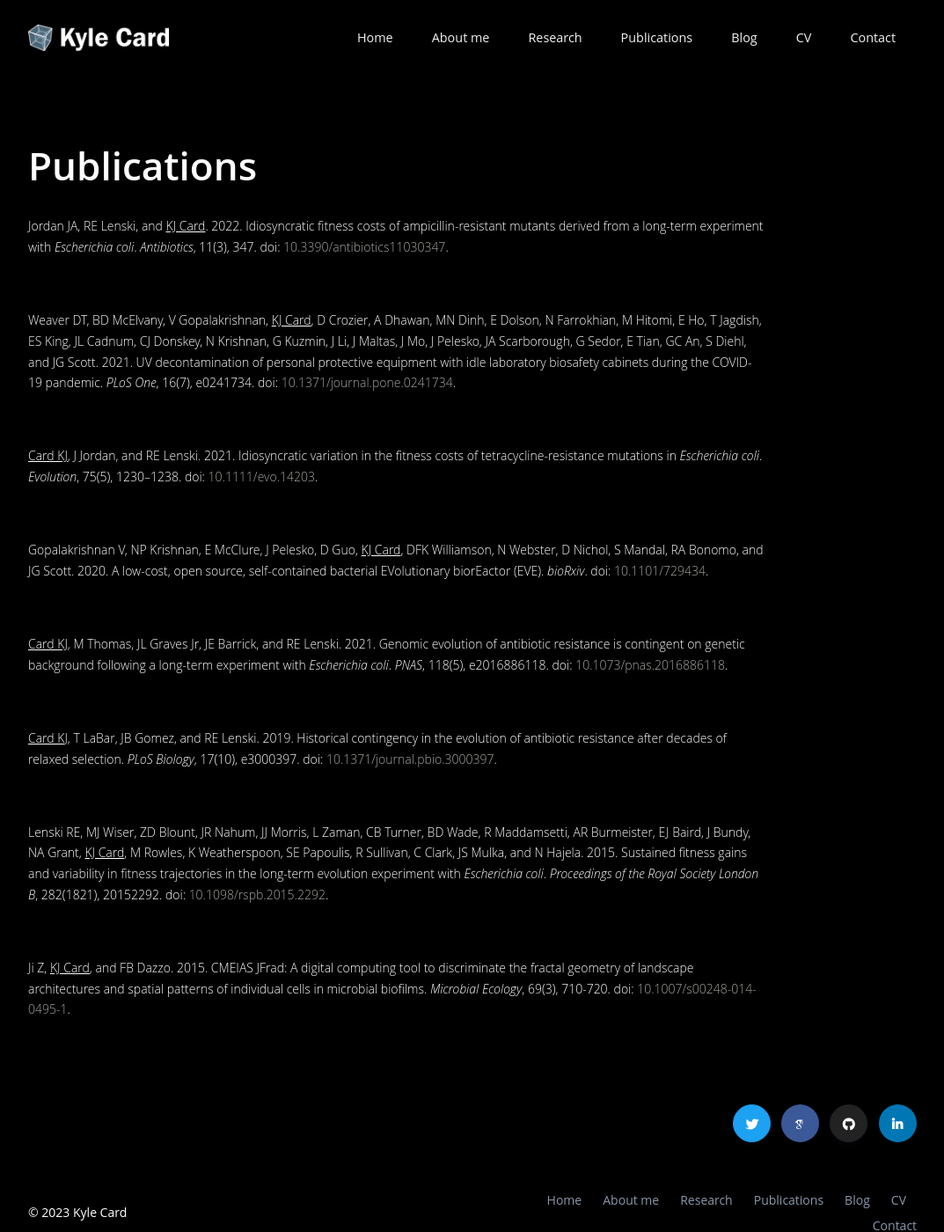
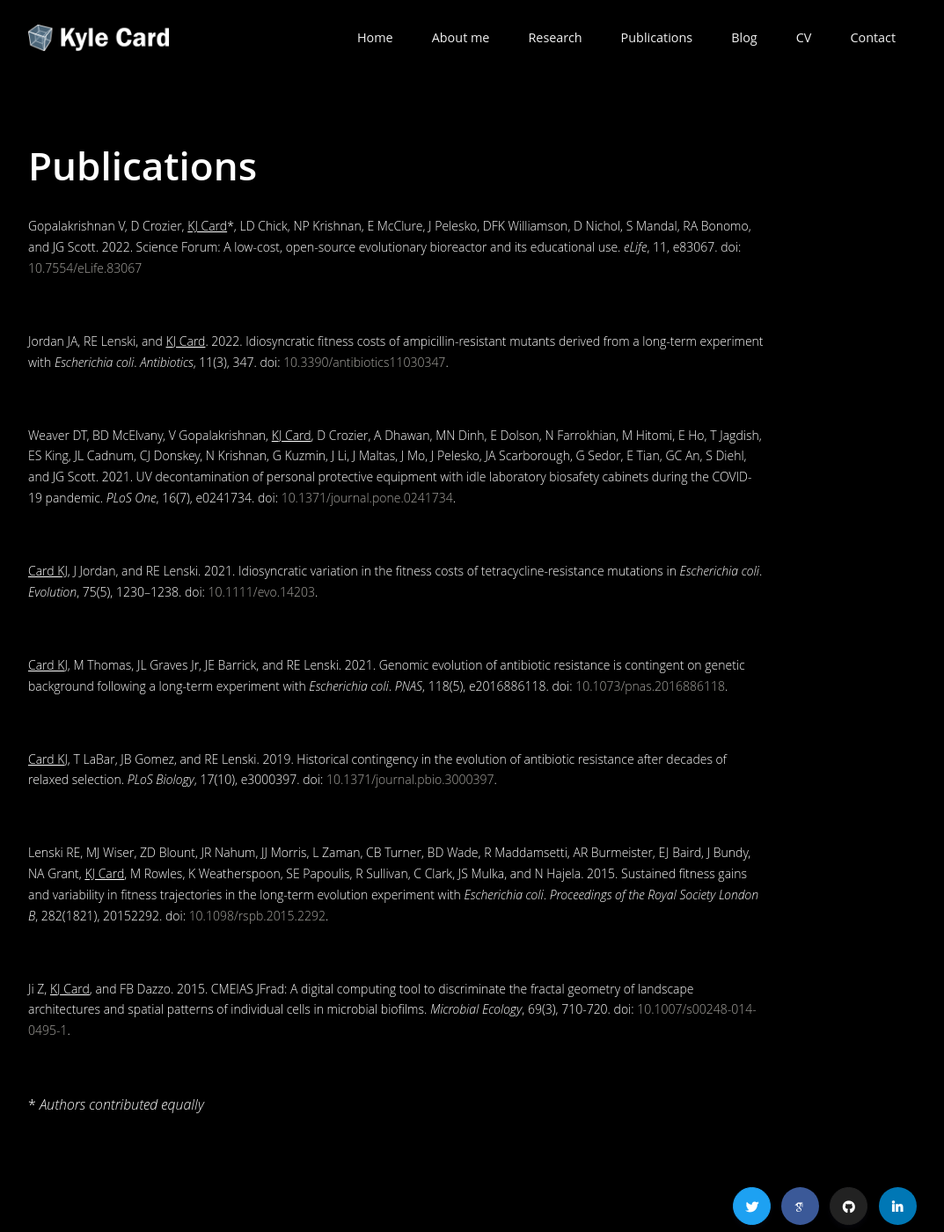
Before and after one commit to KyleCard/kylejcard, a Jekyll site: the page built from _pages/publications.md, in a window 1280 px wide and 1400 px high. Shown: the whole window at 88% size, without its empty margins (103-1176 px from the left). Built offline with Jekyll 4.4.1, drawn with Linux system fonts in a browser that asks for light colours; nearby versions of some CDN libraries; some web fonts are replaced; comment, search, counter and statistics services are not loaded.

Commit message:
Updated publications page and gemfile

```diff
--- a/Gemfile
+++ b/Gemfile
@@ -1,8 +1,11 @@
 source 'https://rubygems.org'
 
-gem 'jekyll', '3.8.5'
+gem 'jekyll'
 
 group :jekyll_plugins do
   gem 'jekyll-paginate'
   gem 'jekyll-sitemap'
 end
+
+gem "webrick"
+gem "jekyll-feed"
--- a/_pages/publications.md
+++ b/_pages/publications.md
@@ -3,6 +3,18 @@ title: Publications
 ---
 
 <script type='text/javascript' src='https://d1bxh8uas1mnw7.cloudfront.net/assets/embed.js'></script>
+
+<div class="row">
+    <div class="col-md-10">
+        <p class="description">
+        Gopalakrishnan V, D Crozier, <u>KJ Card</u>*, LD Chick, NP Krishnan, E McClure, J Pelesko, DFK Williamson, D Nichol, S Mandal, RA Bonomo, and JG Scott. 2022. Science Forum: A low-cost, open-source evolutionary bioreactor and its educational use. <i>eLife</i>, 11, e83067. doi: <a href="https://doi.org/10.7554/eLife.83067">10.7554/eLife.83067</a></p>
+    </div>
+    <div class="col-md-2">
+        <div data-badge-popover="right" data-badge-type="donut" data-doi="10.7554/eLife.83067" data-hide-no-mentions="true" class="altmetric-embed"></div>
+    </div>
+</div>
+
+<br>
 
 <div class="row">
     <div class="col-md-10">
@@ -35,18 +47,6 @@ title: Publications
     </div>
     <div class="col-md-2">
         <div data-badge-popover="right" data-badge-type="donut" data-doi="10.1111/evo.14203" data-hide-no-mentions="true" class="altmetric-embed"></div>
-    </div>
-</div>
-
-<br>
-
-<div class="row">
-    <div class="col-md-10">
-        <p class="description">
-        Gopalakrishnan V, NP Krishnan, E McClure, J Pelesko, D Guo, <u>KJ Card</u>, DFK Williamson, N Webster, D Nichol, S Mandal, RA Bonomo, and JG Scott. 2020. A low-cost, open source, self-contained bacterial EVolutionary biorEactor (EVE). <i>bioRxiv</i>. doi: <a href="https://www.biorxiv.org/content/10.1101/729434v3">10.1101/729434</a>.</p>
-    </div>
-    <div class="col-md-2">
-        <div data-badge-popover="right" data-badge-type="donut" data-doi="10.1101/729434" data-hide-no-mentions="true" class="altmetric-embed"></div>
     </div>
 </div>
 
@@ -97,3 +97,7 @@ title: Publications
         <div data-badge-popover="right" data-badge-type="donut" data-doi="10.1007/s00248-014-0495-1" data-hide-no-mentions="true" class="altmetric-embed"></div>
     </div>
 </div>
+
+<br>
+
+*<i> Authors contributed equally</i>
```
Also changed, not shown: Gemfile.lock, 17 other files.
